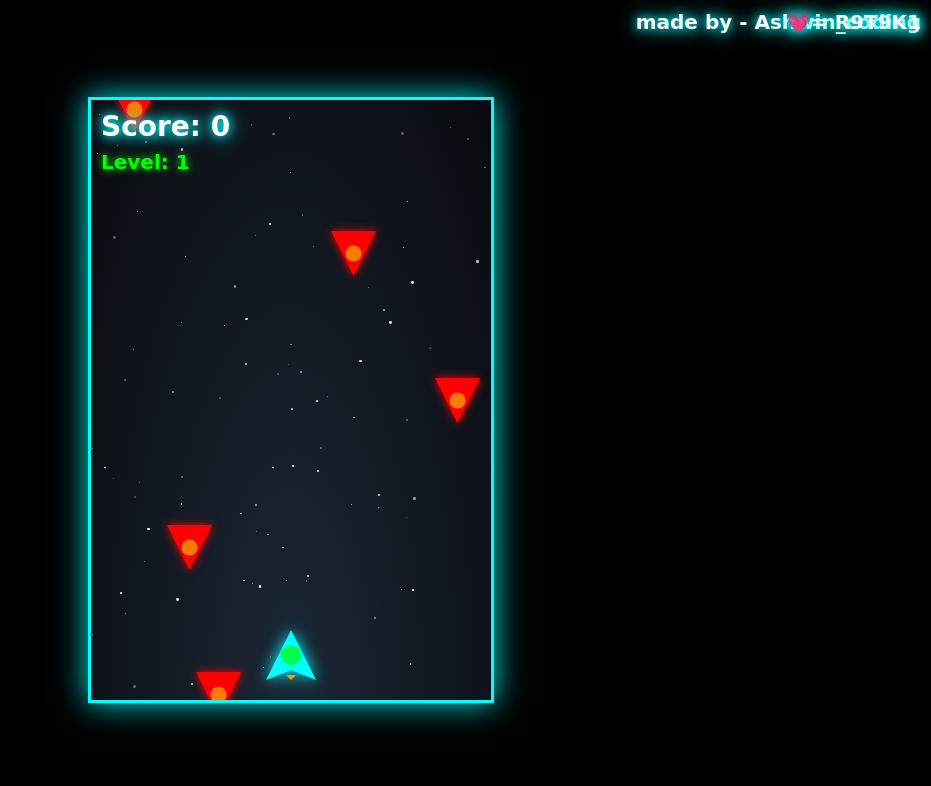
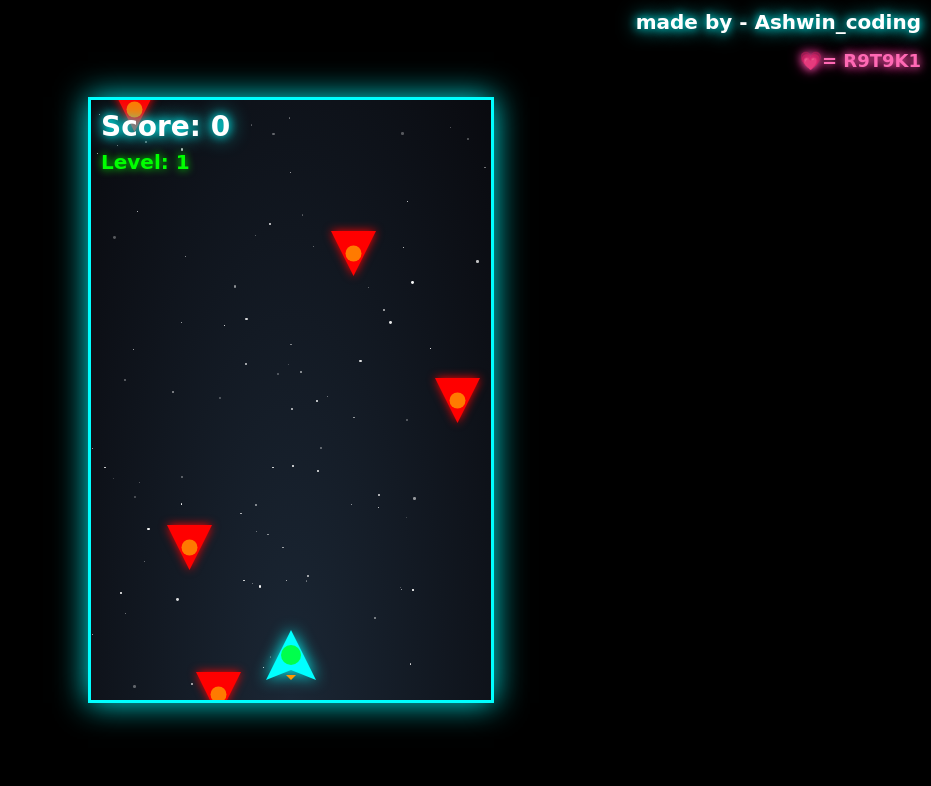
Before and after one commit to ashwincoding8/SPACE-SHOOTER-GAME, a plain HTML site: page index.html in a window 1280 px wide. Shown: the whole page, without its empty margins (349-1280 px from the left). Drawn offline with Linux system fonts and the light colour scheme.

Commit message:
Update index.html

```diff
--- a/index.html
+++ b/index.html
@@ -218,7 +218,7 @@
         </div>
     </div>
     <div id="ashwinName"> made by - Ashwin_coding</div>
-<div id="ashwinName"> 💗= R9T9K1</div>
+<div id="ashwinTag"> 💗= R9T9K1</div>
 
 
     <script>
```
